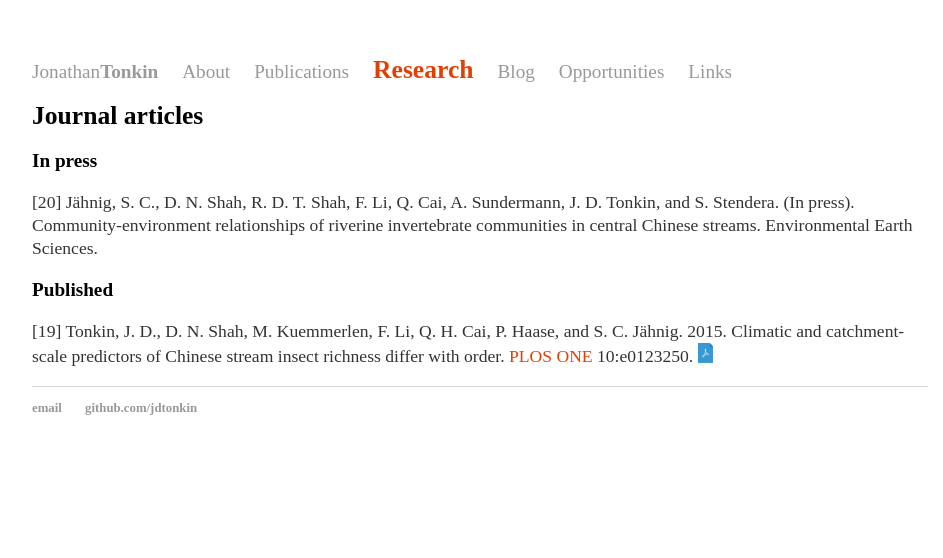
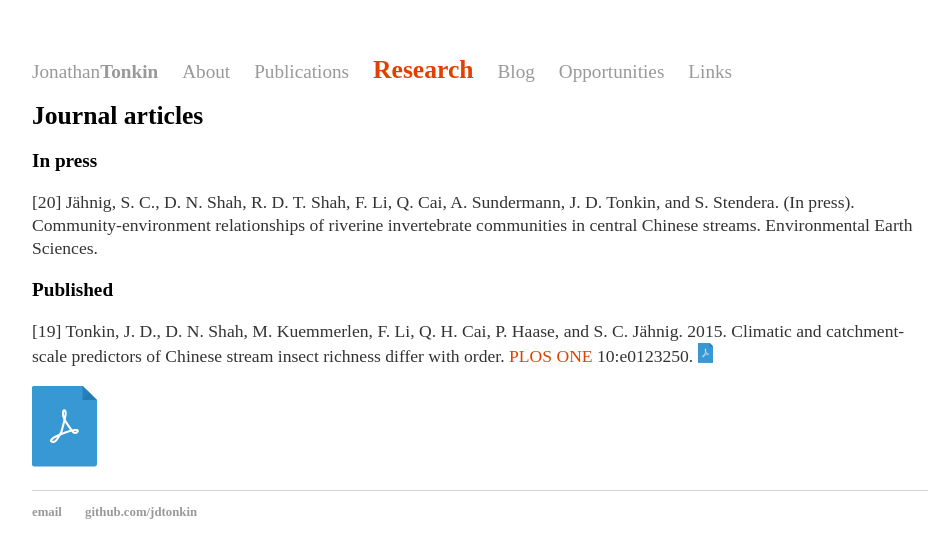
Before and after one commit to jdtonkin/jdtonkin.github.io, a Jekyll site: the page built from Research/index.md, in a window 1280 px wide. Shown: the top 558 px of the page, without its empty margins (160-1103 px from the left). Built offline with Jekyll 4.4.1, drawn with Linux system fonts in a browser that asks for light colours.

Commit message:
Update index.md

```diff
--- a/Research/index.md
+++ b/Research/index.md
@@ -12,3 +12,5 @@ title: Research
 ###Published
 
 [19] Tonkin, J. D., D. N. Shah, M. Kuemmerlen, F. Li, Q. H. Cai, P. Haase, and S. C. Jähnig. 2015. Climatic and catchment-scale predictors of Chinese stream insect richness differ with order. <a href="http://dx.doi.org/10.1371/journal.pone.0123250" target="_blank">PLOS ONE</a> 10:e0123250.  <a href="2015 Tonkin etal PLOS ONE.pdf" target="_blank"><img src="pdf-blue.png" alt="broken" style="height: 1.1em"></a>
+
+[![PDF](pdf-blue.png)](2015 Tonkin etal PLOS ONE.pdf)
```
